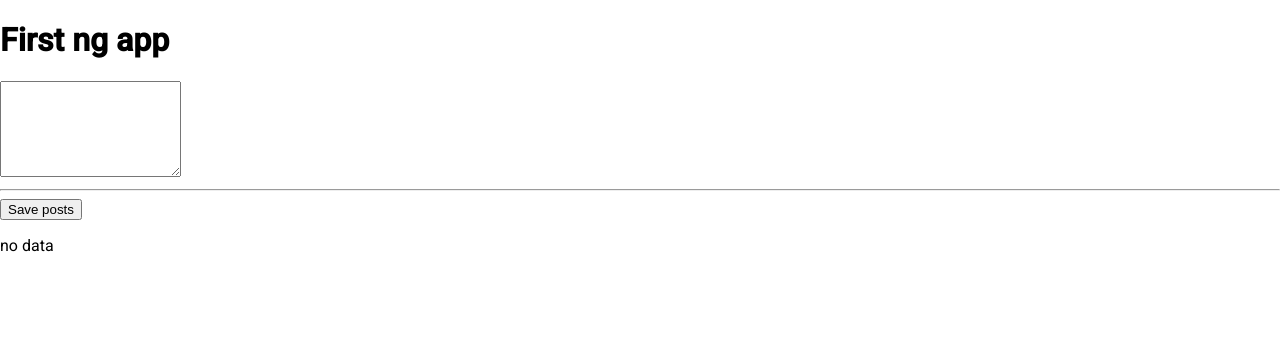
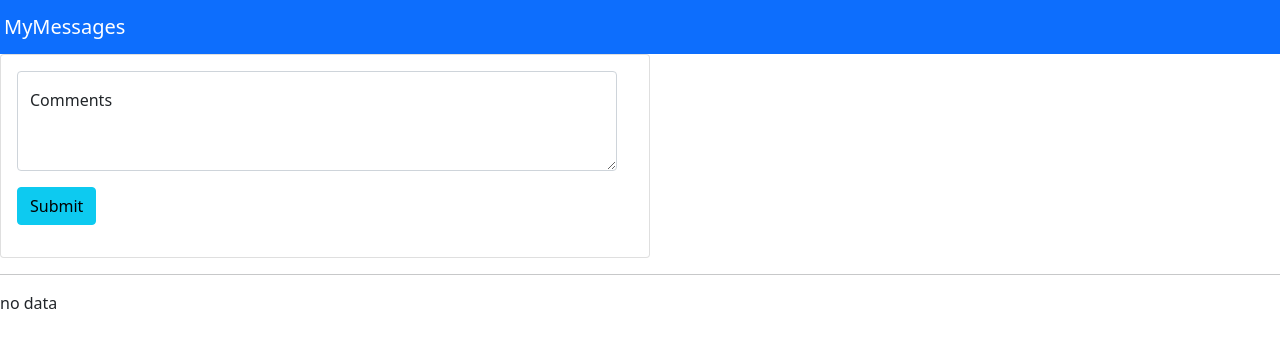
Before and after one commit to ntsakokhozacc/MEAN-STACK-APPLICATION, an Angular app in the folder mean-frontend/: page / in a window 1280 px wide. Shown: the top 348 px of the page. Built offline with nearby package versions, Linux system fonts and the light colour scheme.

Commit message:
ft-header component

```diff
--- a/mean-frontend/src/app/app.component.html
+++ b/mean-frontend/src/app/app.component.html
@@ -1,2 +1,3 @@
-<h1>First ng app</h1>
+<app-header></app-header>
 <app-post-create></app-post-create>
+<app-post-list></app-post-list>
--- /dev/null
+++ b/mean-frontend/src/app/header/header.component.html
@@ -0,0 +1,5 @@
+<script src="https://cdn.jsdelivr.net/npm/bootstrap@5.1.3/dist/js/bootstrap.bundle.min.js" integrity="sha384-ka7Sk0Gln4gmtz2MlQnikT1wXgYsOg+OMhuP+IlRH9sENBO0LRn5q+8nbTov4+1p" crossorigin="anonymous"></script>
+
+<nav class="navbar navbar-light bg-primary">
+    <a class="navbar-brand text-white p-1" href="#">MyMessages</a>
+  </nav>
--- /dev/null
+++ b/mean-frontend/src/app/header/header.component.ts
@@ -0,0 +1,8 @@
+import { Component } from "@angular/core";
+
+@Component({
+    selector: 'app-header',
+    templateUrl:'./header.component.html'
+
+})
+export class headerComponent{}
--- a/mean-frontend/src/app/posts/post-create/post-create.component.html
+++ b/mean-frontend/src/app/posts/post-create/post-create.component.html
@@ -1,4 +1,23 @@
-<textarea [value]="newPost" rows="6" [(ngModel)]='enteredValue'></textarea>
+<link href="https://cdn.jsdelivr.net/npm/bootstrap@5.1.3/dist/css/bootstrap.min.css" rel="stylesheet" integrity="sha384-1BmE4kWBq78iYhFldvKuhfTAU6auU8tT94WrHftjDbrCEXSU1oBoqyl2QvZ6jIW3" crossorigin="anonymous">
+
+
+<div class="card" style="width: 650px;">
+    <div class="card-body">
+        <div class="form-floating mb-3">
+            <textarea [value]="newPost" [(ngModel)]='enteredValue' class="form-control" placeholder="Leave a comment here" id="floatingTextarea2" style="height: 100px;width:600px;"></textarea>
+            <label for="floatingTextarea2">Comments</label>
+
+            <!-- <button (click)="onAddPost()">Save posts</button> -->
+            <div class="pt-3">
+            <button (click)="onAddPost()" class="btn btn-info">Submit</button>
+        </div>
+        </div>
+    </div>
+  </div>
+
+
+
+
 <hr>
-<button (click)="onAddPost()">Save posts</button>
+<!-- <button (click)="onAddPost()">Save posts</button> -->
 <p>{{newPost}}</p>
```
Also changed, not shown: mean-frontend/src/app/app.module.ts (+8 -4 lines), mean-frontend/src/app/posts/post-list/post-list.component.ts (added, +7 -0 lines), mean-frontend/src/app/posts/post-list/post-list.component.html (added).
